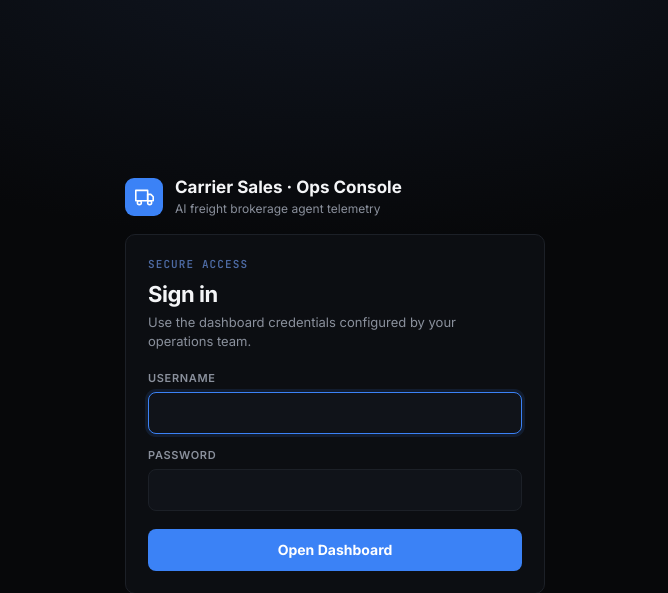
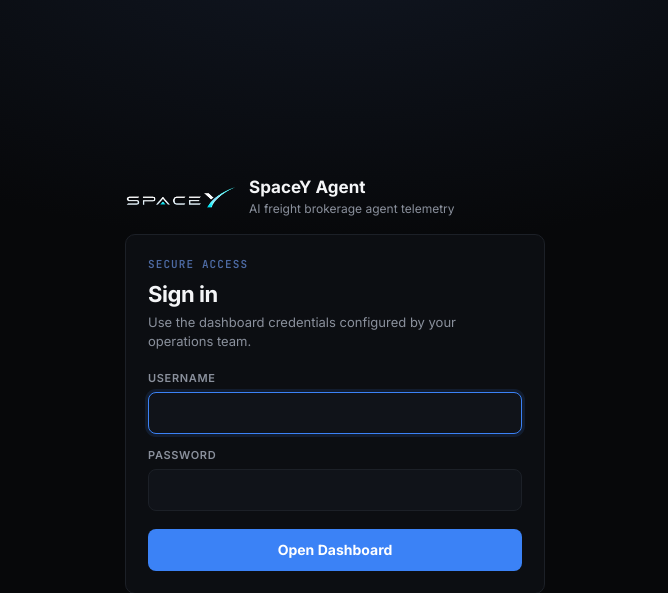
Before and after one commit to carlosgalan01/carrier-dashboard, a FastAPI app: page /login in a window 1280 px wide. Shown: the top 593 px of the page, without its empty margins (305-973 px from the left). Run offline with FastAPI, Linux system fonts and the light colour scheme; some libraries are stand-ins or nearby versions.

Commit message:
logo blanco

```diff
--- a/app/templates/dashboard_call_inspector_final_payload.html
+++ b/app/templates/dashboard_call_inspector_final_payload.html
@@ -107,6 +107,9 @@
     .brand .mark img {
       display: block; width: 100%; height: 100%; object-fit: contain;
     }
+    .brand .mark .logo-dark { display: none; }
+    html[data-theme="light"] .brand .mark .logo-light { display: none; }
+    html[data-theme="light"] .brand .mark .logo-dark { display: block; }
     .title h1 { font-size: 16px; font-weight: 600; letter-spacing: -0.01em; line-height: 1.1; }
     .title p { font-size: 12px; color: var(--muted); margin-top: 3px; }
 
@@ -439,7 +442,8 @@
   <header class="topbar">
     <div class="brand">
       <div class="mark" aria-hidden="true">
-        <img src="/static/spacey-logo.png" alt="" />
+        <img class="logo-light" src="/static/spacey-logo-white.png" alt="" />
+        <img class="logo-dark" src="/static/spacey-logo.png" alt="" />
       </div>
       <div class="title">
         <h1>SpaceY Agent</h1>
--- a/app/templates/dashboard_login.html
+++ b/app/templates/dashboard_login.html
@@ -3,7 +3,7 @@
 <head>
   <meta charset="UTF-8" />
   <meta name="viewport" content="width=device-width, initial-scale=1.0" />
-  <title>Carrier Sales Dashboard Login</title>
+  <title>SpaceY Agent Login</title>
   <link rel="preconnect" href="https://fonts.googleapis.com" />
   <link rel="preconnect" href="https://fonts.gstatic.com" crossorigin />
   <link href="https://fonts.googleapis.com/css2?family=Inter:wght@400;500;600;700&family=JetBrains+Mono:wght@500;600&display=swap" rel="stylesheet" />
@@ -43,14 +43,17 @@
       margin-bottom: 18px;
     }
     .mark {
-      width: 38px;
+      width: 112px;
       height: 38px;
-      border-radius: 9px;
       display: grid;
       place-items: center;
-      background: var(--accent);
-      color: #fff;
       flex: none;
+    }
+    .mark img {
+      display: block;
+      width: 100%;
+      height: 100%;
+      object-fit: contain;
     }
     .title h1 { font-size: 17px; font-weight: 700; line-height: 1.1; }
     .title p { font-size: 12px; color: var(--muted); margin-top: 4px; }
@@ -132,10 +135,10 @@
   <main class="login-shell">
     <div class="brand">
       <div class="mark" aria-hidden="true">
-        <svg width="19" height="19" viewBox="0 0 24 24" fill="none" stroke="currentColor" stroke-width="2" stroke-linecap="round" stroke-linejoin="round"><rect x="1" y="3" width="15" height="13"/><polygon points="16 8 20 8 23 11 23 16 16 16 16 8"/><circle cx="5.5" cy="18.5" r="2.5"/><circle cx="18.5" cy="18.5" r="2.5"/></svg>
+        <img src="/static/spacey-logo-white.png" alt="" />
       </div>
       <div class="title">
-        <h1>Carrier Sales &middot; Ops Console</h1>
+        <h1>SpaceY Agent</h1>
         <p>AI freight brokerage agent telemetry</p>
       </div>
     </div>
```
Also changed, not shown: app/static/spacey-logo-white.png (added).
